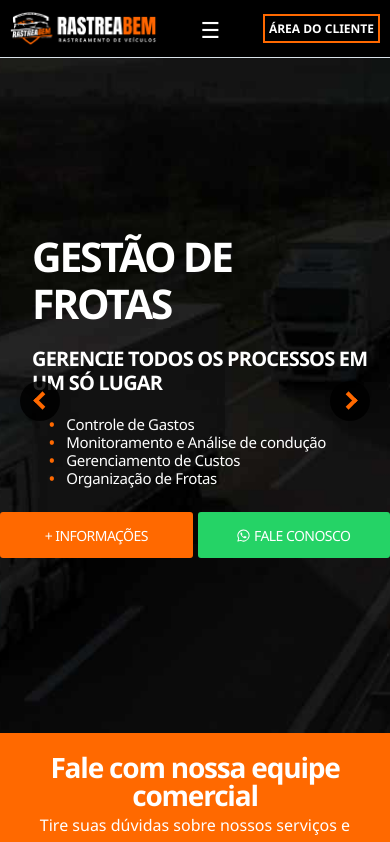
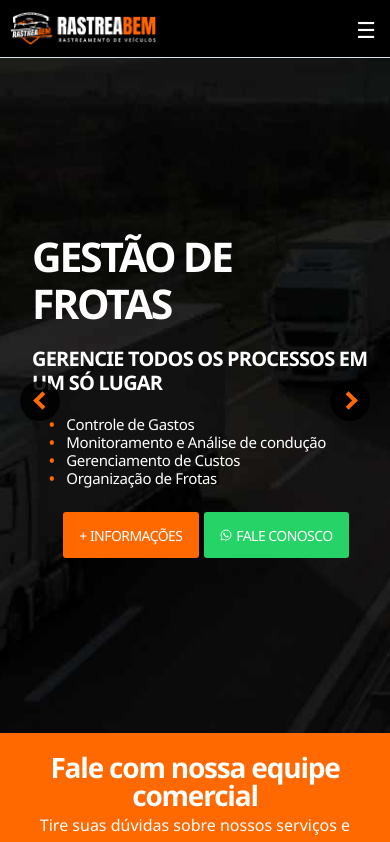
Before and after one commit to franceliopro/vexorasuite, a Next.js app in the folder sites/rastreabem/: page / in a window 390 px wide. Shown: the top 842 px of the page. Built offline with nearby package versions, Linux system fonts and the light colour scheme.

Commit message:
site(rastreabem): remove client area and resize slide buttons on mobile

```diff
--- a/sites/rastreabem/app/globals.css
+++ b/sites/rastreabem/app/globals.css
@@ -32,7 +32,7 @@ button { font: inherit; cursor: pointer; }
 .app-links { position: absolute; top: calc(100% + 12px); left: 0; z-index: 5; display: grid; gap: 8px; width: max-content; padding: 15px 20px; background: #111; }
 .app-links strong { color: var(--orange); }
 .phone { border: 1px solid var(--orange); border-radius: 30px; padding: 6px 21px; white-space: nowrap; font-size: 20px; line-height: 1.2; }
-.menu-toggle, .client-mobile { display: none; }
+.menu-toggle { display: none; }
 .carousel { height: 700px; position: relative; overflow: hidden; isolation: isolate; background: #111; color: #fff; }
 .slide { position: absolute; inset: 0; display: grid; align-items: center; background: center / cover no-repeat; }
 .slide[hidden] { display: none; }
@@ -55,7 +55,7 @@ button { font: inherit; cursor: pointer; }
 .button { display: inline-flex; align-items: center; justify-content: center; min-height: 64px; padding: 12px 40px; color: #fff; background: var(--amber); border: 3px solid var(--orange); border-radius: 4px; font-weight: 600; font-size: 16px; line-height: 1.1; letter-spacing: -.55px; text-align: center; }
 .button:hover { filter: brightness(1.08); }
 .green { background: var(--green); border-color: #219653; }
-.slide .actions { gap: 5px; }
+.slide .actions { gap: 5px; justify-content: center; }
 .slide .button { min-height: 46px; padding: 12px 30px; border: 0; border-radius: 3px; background: var(--orange); font-weight: 500; }
 .slide .green { background: var(--green); }
 .green::before, .sales .button::before, .contact li a::before { content: ""; width: .9em; height: .9em; flex: none; margin-right: .3em; background: currentColor; mask: url("/images/whatsapp.svg") center / contain no-repeat; display: inline-block; vertical-align: -.08em; }
@@ -112,7 +112,6 @@ button { font: inherit; cursor: pointer; }
   .brand { flex: 0 1 148px; }
   .phone { display: none; }
   .menu-toggle { display: block; color: #fff; background: none; border: 0; padding: 4px; font-size: 22px; line-height: 1; }
-  .client-mobile { display: block; padding: 3px 4px; border: 2px solid var(--orange); font-size: 12px; font-weight: 700; white-space: nowrap; }
   .header nav { display: none; position: absolute; inset: 57px 0 auto; z-index: 4; background: #000; padding: 16px; align-items: flex-start; flex-direction: column; }
   .header nav.open { display: flex; }
   .app-links { position: static; margin-top: 8px; }
@@ -127,8 +126,8 @@ button { font: inherit; cursor: pointer; }
   .slide-subtitle { margin-block: 20px; font-size: 20px; font-weight: 700; }
   .benefits, .card-banner .benefits { display: block; margin: 0 29px 0 49px; font-size: 15px; line-height: 1.2; }
   .benefits li::before { content: "•"; display: inline-block; margin-right: 12px; }
-  .slide .actions { flex-wrap: nowrap; }
-  .slide .button { flex: 1; padding: 10px 4px; font-size: 14px; }
+  .slide .actions { flex-wrap: nowrap; margin-inline: 32px 10px; }
+  .slide .button { flex: 0 1 auto; padding: 10px 16px; font-size: 14px; }
   .sales-row { padding-block: 20px; flex-direction: column; text-align: center; }
   .sales h2 { font-size: 28px; }
   .split, .contact-grid { grid-template-columns: 1fr; gap: 22px; }
--- a/sites/rastreabem/components/SiteHeader.tsx
+++ b/sites/rastreabem/components/SiteHeader.tsx
@@ -37,9 +37,6 @@ export function SiteHeader() {
           ☰
         </button>
         <nav id="menu" className={open ? "open" : undefined} aria-label="Menu principal">
-          <a href="https://painel.rastreabem.com.br/" target="_blank" rel="noopener noreferrer">
-            Área do Cliente
-          </a>
           {navigation.filter((page) => page.group === "principal" && page.slug !== "index").map((page) => (
             <Link key={page.slug} href={page.path}>
               {page.label}
@@ -64,14 +61,6 @@ export function SiteHeader() {
         <a className="phone" href="tel:08004442434">
           <span aria-hidden="true" className="phone-icon" /> 0800 444-2434
         </a>
-        <a
-          className="client-mobile"
-          href="https://painel.rastreabem.com.br/"
-          target="_blank"
-          rel="noopener noreferrer"
-        >
-          ÁREA DO CLIENTE
-        </a>
       </div>
     </header>
   );
```
